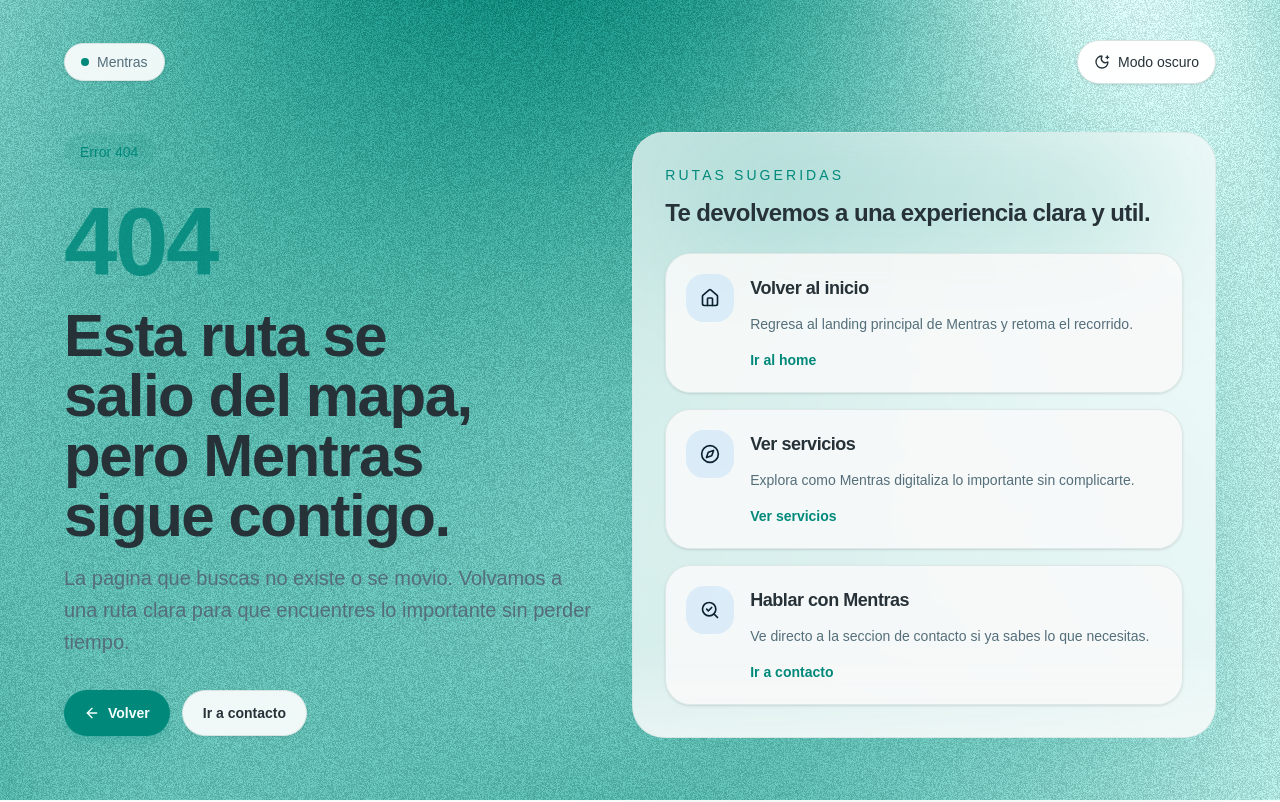
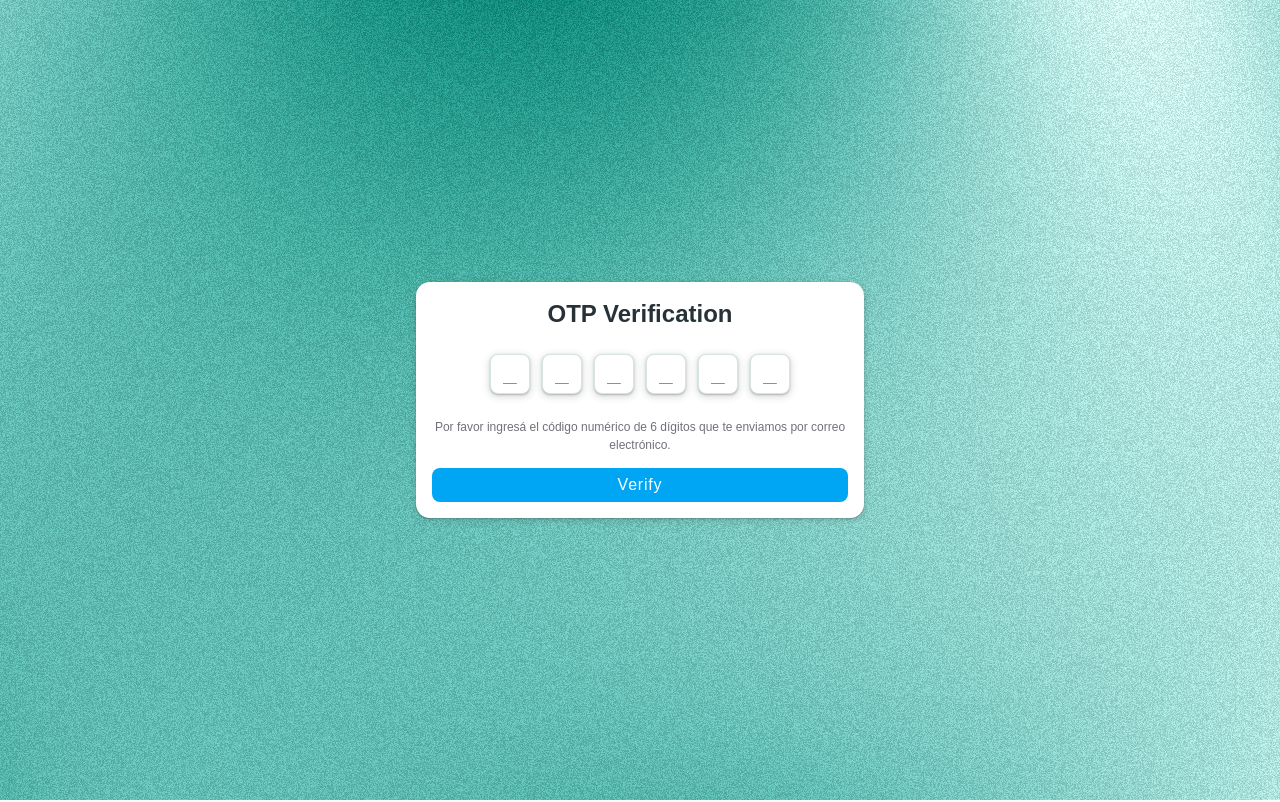
Before and after one commit to gabarhdz/mentrasFrontend, a React (Vite) app: page /auth-code in a window 1280 px wide. Built offline with nearby package versions, Linux system fonts and the light colour scheme.

Commit message:
Create auth code input

```diff
--- a/src/App.tsx
+++ b/src/App.tsx
@@ -2,6 +2,7 @@ import { Routes, Route } from "react-router-dom";
 import Home from "./pages/Home";
 import NotFound from "./pages/NotFound";
 import Auth from "./pages/Auth";
+import AuthCode from "./pages/AuthCode";
 import { SiteBackground } from "@/components/ui/site-background";
 
 export default function App() {
@@ -12,6 +13,7 @@ export default function App() {
         <Routes>
           <Route path="/" element={<Home />} />
           <Route path="/auth" element={<Auth />} />
+          <Route path="/auth-code" element={<AuthCode />} />
           <Route path="*" element={<NotFound />} />
         </Routes>
       </div>
--- /dev/null
+++ b/src/components/auth-code/AuthCode.tsx
@@ -0,0 +1,139 @@
+import { useRef, useState } from 'react'
+import type { ChangeEvent, ClipboardEvent, KeyboardEvent } from 'react'
+
+const otpLength = 6
+
+const AuthCodeCard = () => {
+  const [otp, setOtp] = useState<string[]>(() => Array(otpLength).fill(''))
+  const inputRefs = useRef<Array<HTMLInputElement | null>>([])
+
+  const focusInput = (index: number) => {
+    inputRefs.current[index]?.focus()
+    inputRefs.current[index]?.select()
+  }
+
+  const handleChange = (index: number, event: ChangeEvent<HTMLInputElement>) => {
+    const value = event.target.value.replace(/\D/g, '')
+
+    if (!value) {
+      setOtp((currentOtp) => {
+        const nextOtp = [...currentOtp]
+        nextOtp[index] = ''
+        return nextOtp
+      })
+      return
+    }
+
+    const digit = value.slice(-1)
+
+    setOtp((currentOtp) => {
+      const nextOtp = [...currentOtp]
+      nextOtp[index] = digit
+      return nextOtp
+    })
+
+    if (index < otpLength - 1) {
+      focusInput(index + 1)
+    }
+  }
+
+  const handleKeyDown = (index: number, event: KeyboardEvent<HTMLInputElement>) => {
+    if (event.key === 'Backspace' && !otp[index] && index > 0) {
+      focusInput(index - 1)
+    }
+
+    if (event.key === 'ArrowLeft' && index > 0) {
+      event.preventDefault()
+      focusInput(index - 1)
+    }
+
+    if (event.key === 'ArrowRight' && index < otpLength - 1) {
+      event.preventDefault()
+      focusInput(index + 1)
+    }
+  }
+
+  const handlePaste = (event: ClipboardEvent<HTMLInputElement>) => {
+    event.preventDefault()
+
+    const pastedDigits = event.clipboardData
+      .getData('text')
+      .replace(/\D/g, '')
+      .slice(0, otpLength)
+      .split('')
+
+    if (!pastedDigits.length) {
+      return
+    }
+
+    setOtp((currentOtp) => {
+      const nextOtp = [...currentOtp]
+
+      pastedDigits.forEach((digit, index) => {
+        nextOtp[index] = digit
+      })
+
+      return nextOtp
+    })
+
+    const nextFocusIndex = Math.min(pastedDigits.length, otpLength - 1)
+    focusInput(nextFocusIndex)
+  }
+
+  return (
+    <>
+      <div
+        className="[--shadow:rgba(60,64,67,0.3)_0_1px_2px_0,rgba(60,64,67,0.15)_0_2px_6px_2px] h-auto w-5/6 max-w-md space-y-4"
+      >
+        <div
+          className="relative flex flex-col items-center justify-center overflow-hidden rounded-xl bg-white p-4 [box-shadow:var(--shadow)]"
+        >
+          <h6 className="text-2xl font-bold">OTP Verification</h6>
+
+          <div
+            className="my-6 flex w-full items-center justify-center gap-3"
+          >
+            {otp.map((digit, index) => (
+              <input
+                key={index}
+                ref={(element) => {
+                  inputRefs.current[index] = element
+                }}
+                className="hide-number-spin aria-[disabled='true']:cursor-not-allowed aria-[disabled='true']:opacity-50 block h-10 w-10 max-w-full rounded-md border border-input bg-white p-0 text-center text-[20px] leading-[20px] font-bold transition-colors placeholder:text-[24px] placeholder:text-muted-foreground/80 placeholder:select-none focus:placeholder:opacity-0 focus-visible:border-transparent focus-visible:outline-0 focus-visible:ring-2 focus-visible:ring-[#2f81f7] focus-visible:ring-offset-0 [box-shadow:var(--shadow)] file:border-0 file:bg-transparent file:text-sm file:font-medium"
+                spellCheck="false"
+                autoComplete={index === 0 ? 'one-time-code' : 'off'}
+                placeholder="_"
+                aria-invalid="false"
+                type="text"
+                aria-disabled="false"
+                inputMode="numeric"
+                pattern="[0-9]*"
+                maxLength={1}
+                value={digit}
+                onChange={(event) => handleChange(index, event)}
+                onKeyDown={(event) => handleKeyDown(index, event)}
+                onPaste={handlePaste}
+                onFocus={(event) => event.target.select()}
+              />
+            ))}
+          </div>
+
+          <span className="text-center text-[12px] text-zinc-500">
+            Por favor ingresá el código numérico de 6 dígitos que te enviamos por correo electrónico.
+          </span>
+
+          <button
+            type="button"
+            className="mt-[14px] w-full rounded-md border border-solid border-transparent bg-sky-500 px-4 py-1 text-base font-medium tracking-wider text-white transition-colors duration-200 hover:bg-sky-600/80"
+          >
+            Verify
+          </button>
+        </div>
+
+
+      </div>
+    </>
+  )
+}
+
+export default AuthCodeCard
--- a/src/index.css
+++ b/src/index.css
@@ -158,4 +158,13 @@
   .animate-marquee {
     animation: marquee 24s linear infinite;
     }
+  .hide-number-spin {
+    appearance: textfield;
+    -moz-appearance: textfield;
+    }
+  .hide-number-spin::-webkit-outer-spin-button,
+  .hide-number-spin::-webkit-inner-spin-button {
+    -webkit-appearance: none;
+    margin: 0;
+    }
 }
--- /dev/null
+++ b/src/pages/AuthCode.tsx
@@ -0,0 +1,12 @@
+import AuthCodeCard from '@/components/auth-code/AuthCode';
+
+const AuthCode = () => {
+  return (
+    <main className="flex min-h-screen items-center justify-center px-6 py-16 text-foreground">
+      <AuthCodeCard />
+
+    </main>
+  )
+}
+
+export default AuthCode
```
